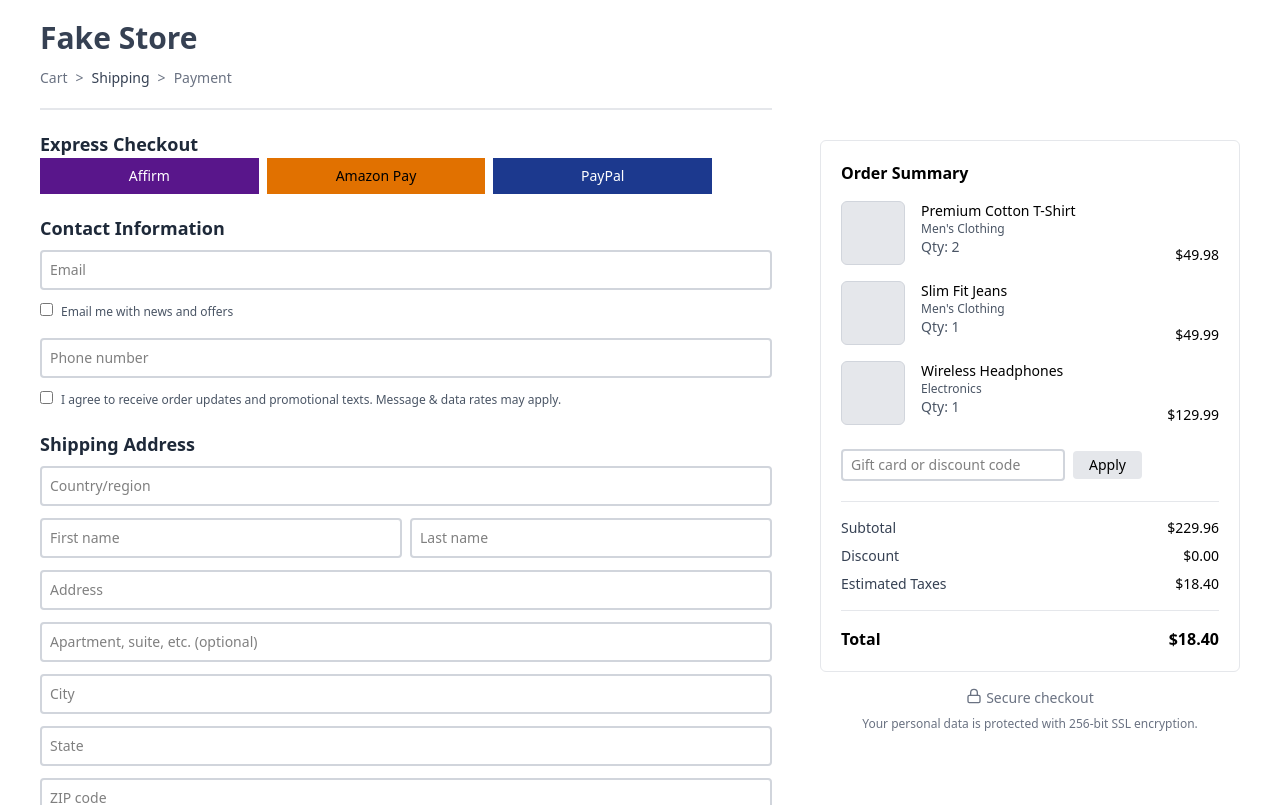
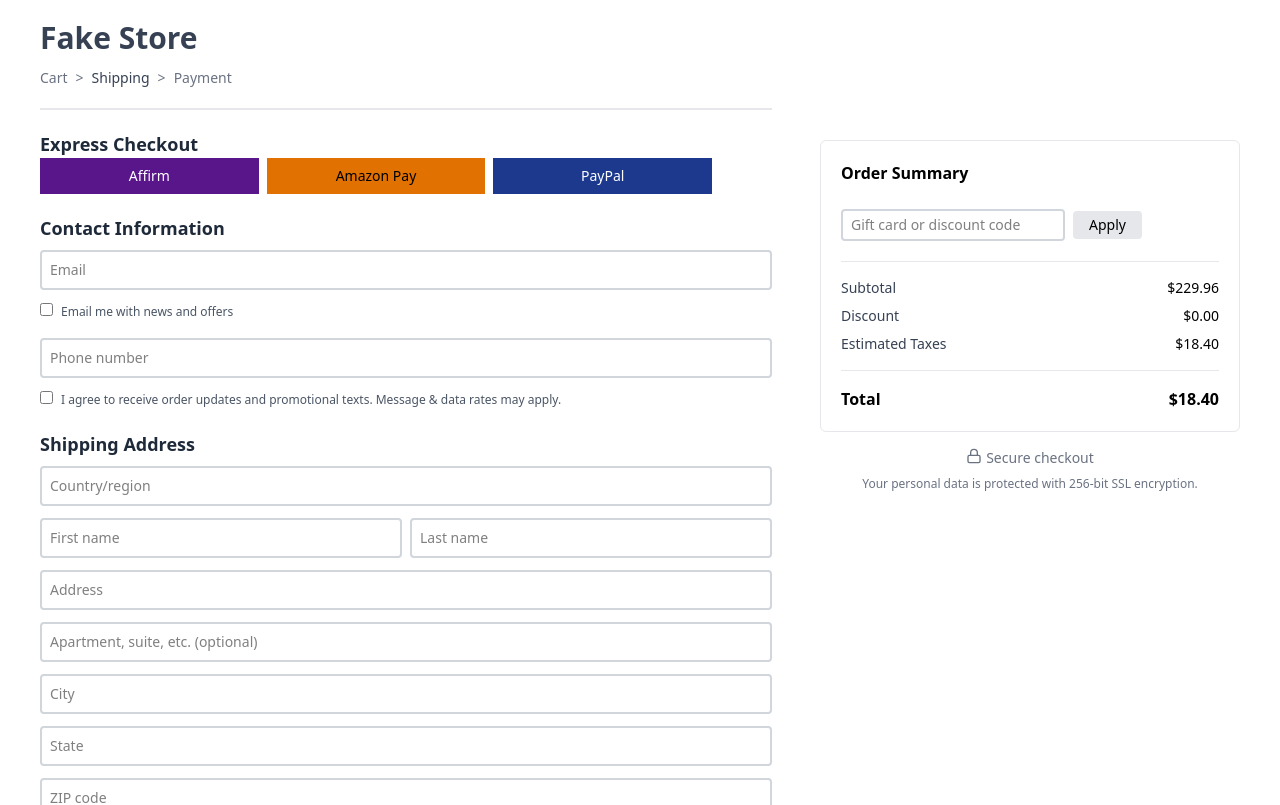
Before and after one commit to mangoPixel1/TailwindStorePage, a React (Vite) app: page /checkout in a window 1280 px wide. Shown: the top 805 px of the page. Built offline with nearby package versions, Linux system fonts and the light colour scheme.

Commit message:
CheckoutPage.jsx - Order Summary

```diff
--- a/src/components/pages/Cart.jsx
+++ b/src/components/pages/Cart.jsx
@@ -174,7 +174,7 @@ function Cart() {
 
           <div>
             <div className="flex justify-between">
-              <span>Total price:</span>
+              <span>Subtotal:</span>
               <span>{`$${getTotalPrice().toFixed(2)}`}</span>
             </div>
             <div className="flex justify-between">
--- a/src/components/pages/CheckoutPage.jsx
+++ b/src/components/pages/CheckoutPage.jsx
@@ -1,7 +1,10 @@
-import { useState } from "react";
+import { useState, useContext } from "react";
 import { Link } from "react-router-dom";
+import { CartContext } from "../../CartContext";
 
 function CheckoutPage() {
+  const { cart, getTotalQuantity, getTotalPrice } = useContext(CartContext);
+
   const cartItems = [
     {
       id: 1,
@@ -10,20 +13,6 @@ function CheckoutPage() {
       quantity: 2,
       price: 49.98,
     },
-    {
-      id: 2,
-      title: "Slim Fit Jeans",
-      category: "Men's Clothing",
-      quantity: 1,
-      price: 49.99,
-    },
-    {
-      id: 3,
-      title: "Wireless Headphones",
-      category: "Electronics",
-      quantity: 1,
-      price: 129.99,
-    },
   ];
 
   return (
@@ -31,18 +20,25 @@ function CheckoutPage() {
       <div className="lg:grid lg:grid-cols-8 lg:gap-12 w-full max-w-7xl">
         <div className="lg:col-span-5 lg:mb-20">
           <header className="py-5">
+            <Link to="/">
               <h1 className="mb-3 text-2xl min-[600px]:text-3xl text-gray-700 font-bold">
                 Fake Store
               </h1>
+            </Link>
+
             <div className="flex gap-2 text-sm text-gray-500">
+              <Link to="/cart">
                 <div>
                   <span className="mr-2">{`Cart`}</span>
                   <span>{`>`}</span>
                 </div>
+              </Link>
+
               <div>
                 <span className="mr-2 text-gray-700 font-medium">{`Shipping`}</span>
                 <span>{`>`}</span>
               </div>
+
               <div>
                 <span>{`Payment`}</span>
               </div>
@@ -197,23 +193,23 @@ function CheckoutPage() {
         <div className="lg:col-span-3 lg:mt-35 my-15">
           <div className="p-5 border border-gray-200 rounded-md">
             <h2 className="mb-4 font-semibold">Order Summary</h2>
-            {cartItems.map((item) => (
-              <div key={item.id} className="flex justify-between mb-4">
+            {cart.map((item) => (
+              <div
+                key={item.data.id}
+                className="flex justify-between sm:flex-row mb-4"
+              >
                 <div className="flex">
-                  <div className="mr-4 w-16 h-16 bg-gray-200 border-gray-300 border rounded-md"></div>
-                  <div className="">
+                  <div className="mr-4 w-16 h-16 bg-gray-200 border-gray-300 border rounded-md flex-shrink-0"></div>
+                  <div>
                     <span className="block text-sm font-medium">
-                      {item.title}
-                    </span>
-                    <span className="block text-xs text-gray-600">
-                      {item.category}
+                      {item.data.title}
                     </span>
                     <span className="block text-sm text-gray-600">{`Qty: ${item.quantity}`}</span>
                   </div>
                 </div>
 
                 <div className="flex flex-col justify-end">
-                  <span className="block text-sm font-medium">{`$${item.price.toFixed(
+                  <span className="block text-sm font-medium">{`$${item.data.price.toFixed(
                     2
                   )}`}</span>
                 </div>
```
Lines whose indentation alone changed are shown as unchanged.
